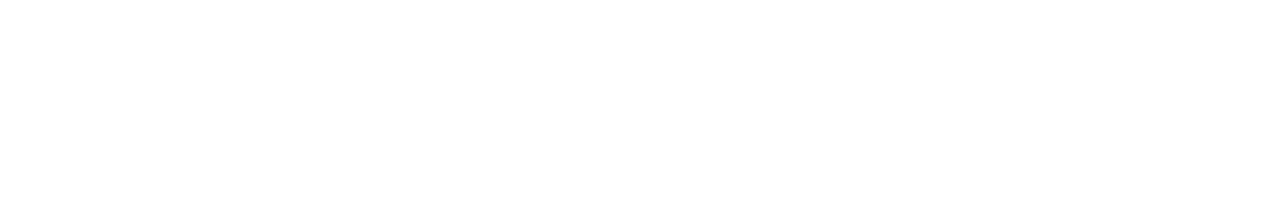
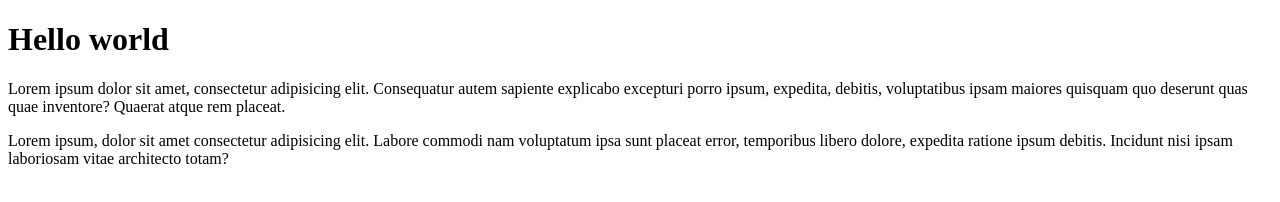
Before and after one commit to gohdg/crap-portfolio, a plain HTML site: page index.html in a window 1280 px wide. Drawn offline with Linux system fonts and the light colour scheme.

Commit message:
added index html

```diff
--- a/index.html
+++ b/index.html
@@ -6,5 +6,19 @@
     <meta name="viewport" content="width=device-width, initial-scale=1.0" />
     <title>Document</title>
   </head>
-  <body></body>
+  <body>
+    <h1>Hello world</h1>
+    <p>
+      Lorem ipsum dolor sit amet, consectetur adipisicing elit. Consequatur
+      autem sapiente explicabo excepturi porro ipsum, expedita, debitis,
+      voluptatibus ipsam maiores quisquam quo deserunt quas quae inventore?
+      Quaerat atque rem placeat.
+    </p>
+    <p>
+      Lorem ipsum, dolor sit amet consectetur adipisicing elit. Labore commodi
+      nam voluptatum ipsa sunt placeat error, temporibus libero dolore, expedita
+      ratione ipsum debitis. Incidunt nisi ipsam laboriosam vitae architecto
+      totam?
+    </p>
+  </body>
 </html>
```
